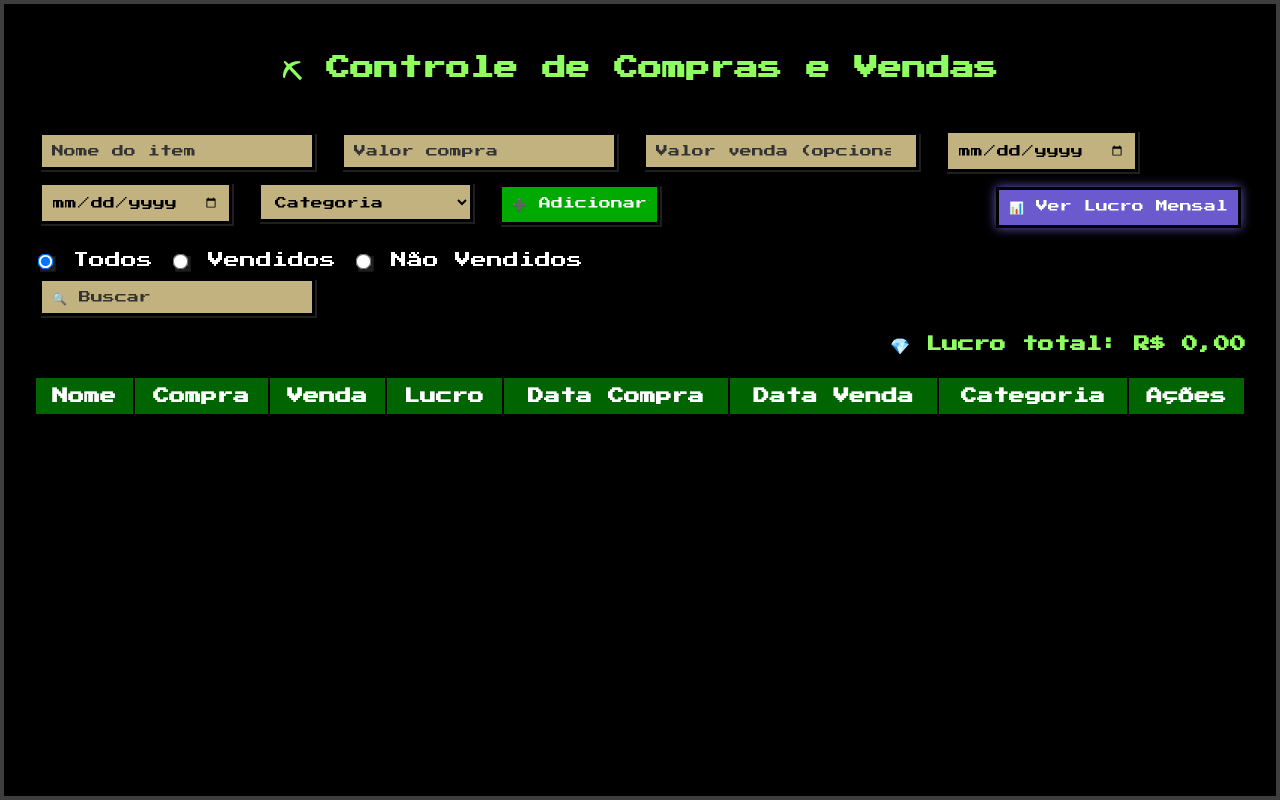
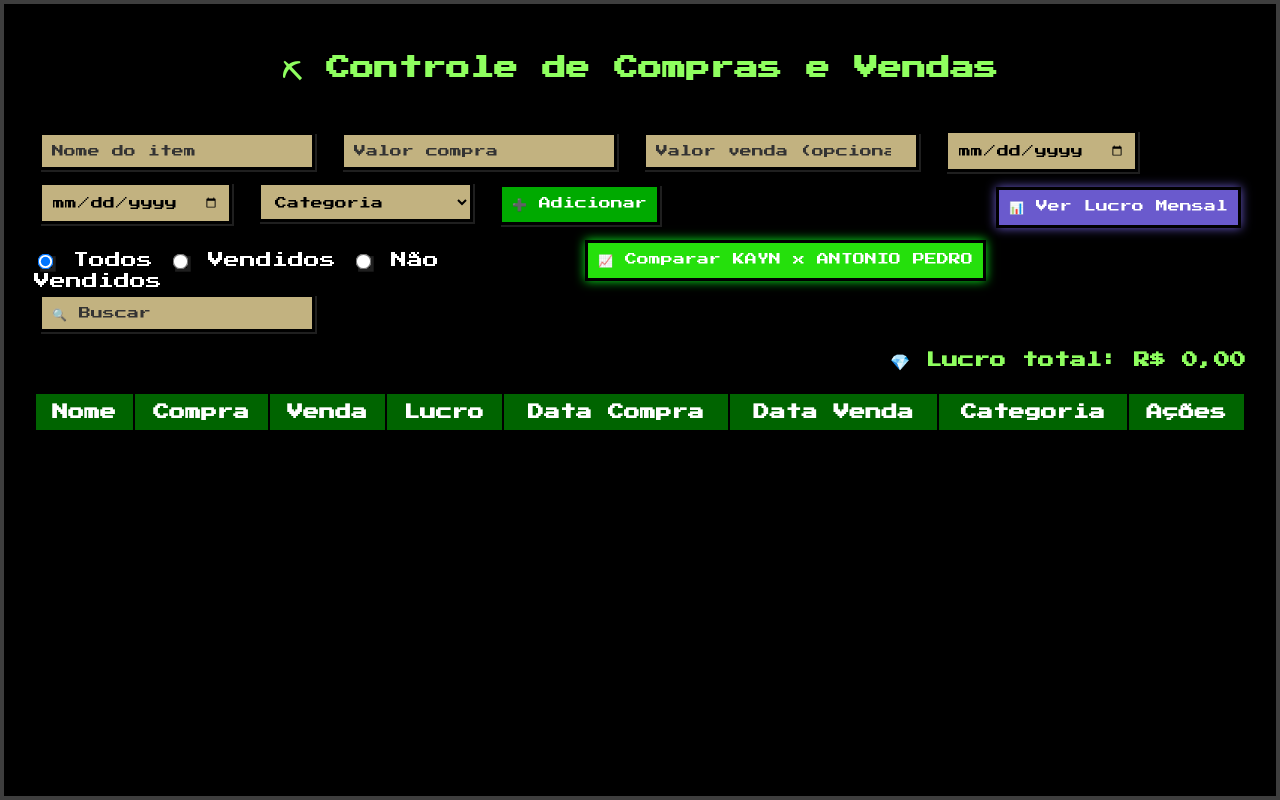
Before and after one commit to antonioarticlino/anota-oeskayn-3, a plain HTML site: page index.html in a window 1280 px wide. Drawn offline with Linux system fonts and the light colour scheme; no server answers.

Commit message:
Update index.html

```diff
--- a/index.html
+++ b/index.html
@@ -141,6 +141,19 @@
       </select>
       <button class="btn-add" onclick="adicionar()">➕ Adicionar</button>
       <a href="lucro.html"><button class="btn-lucro">📊 Ver Lucro Mensal</button></a>
+<a href="comparativo.html">
+  <button class="btn-lucro" style="background:#25e00c; box-shadow:0 0 10px #09e61c;">
+    📈 Comparar KAYN x ANTONIO PEDRO
+  </button>
+</a>
+
+
+
+
+
+
+
+
     </div>
 
     <div style="margin-top: 20px;">
```
